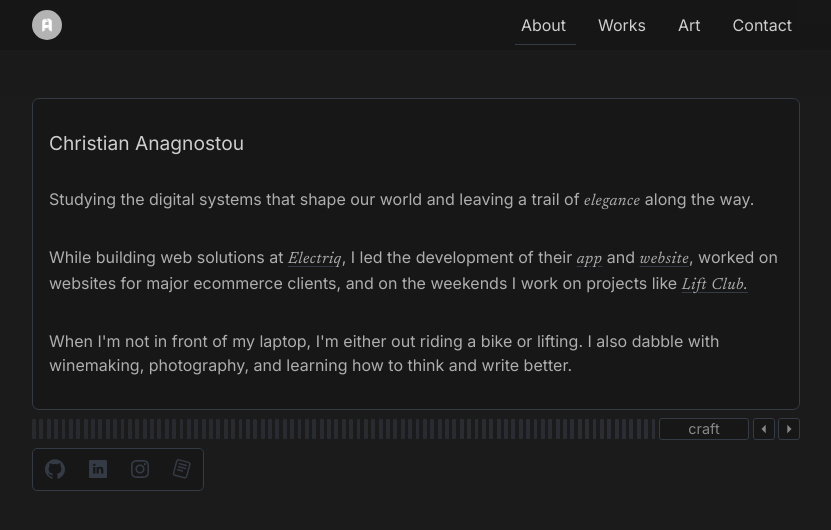
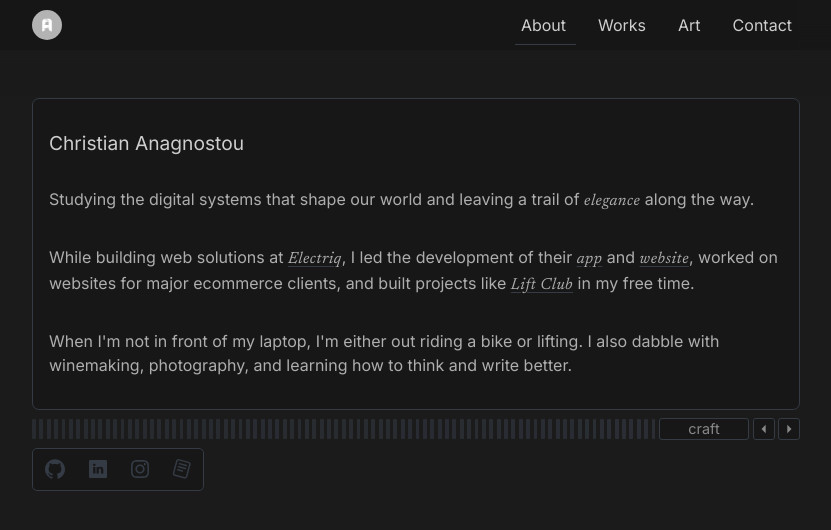
Before and after one commit to christiananagnostou/www, a Next.js app: page / in a window 1280 px wide. Shown: the top 530 px of the page, without its empty margins (224-1055 px from the left). Built offline with nearby package versions, Linux system fonts and the light colour scheme.

Commit message:
bio edits

```diff
--- a/components/Home/Bio.tsx
+++ b/components/Home/Bio.tsx
@@ -30,10 +30,11 @@ function Bio() {
           <a href="https://www.drinks.com/" target={"_blank"} rel="noreferrer">
             <em>DRINKS</em>
           </a> */}
-        , and on the weekends I work on projects like{" "}
+        , and built projects like{" "}
         <a href="https://www.liftclub.app/" target={"_blank"} rel="noreferrer">
-          <em>Lift Club.</em>
-        </a>
+          <em>Lift Club</em>
+        </a>{" "}
+        in my free time.
       </motion.p>
 
       <motion.p variants={fade}>
@@ -46,7 +47,6 @@ function Bio() {
 export default Bio;
 
 const Description = styled(motion.section)`
-  flex: 1;
   margin: auto;
   border-radius: 7px;
   padding: 1rem;
```
